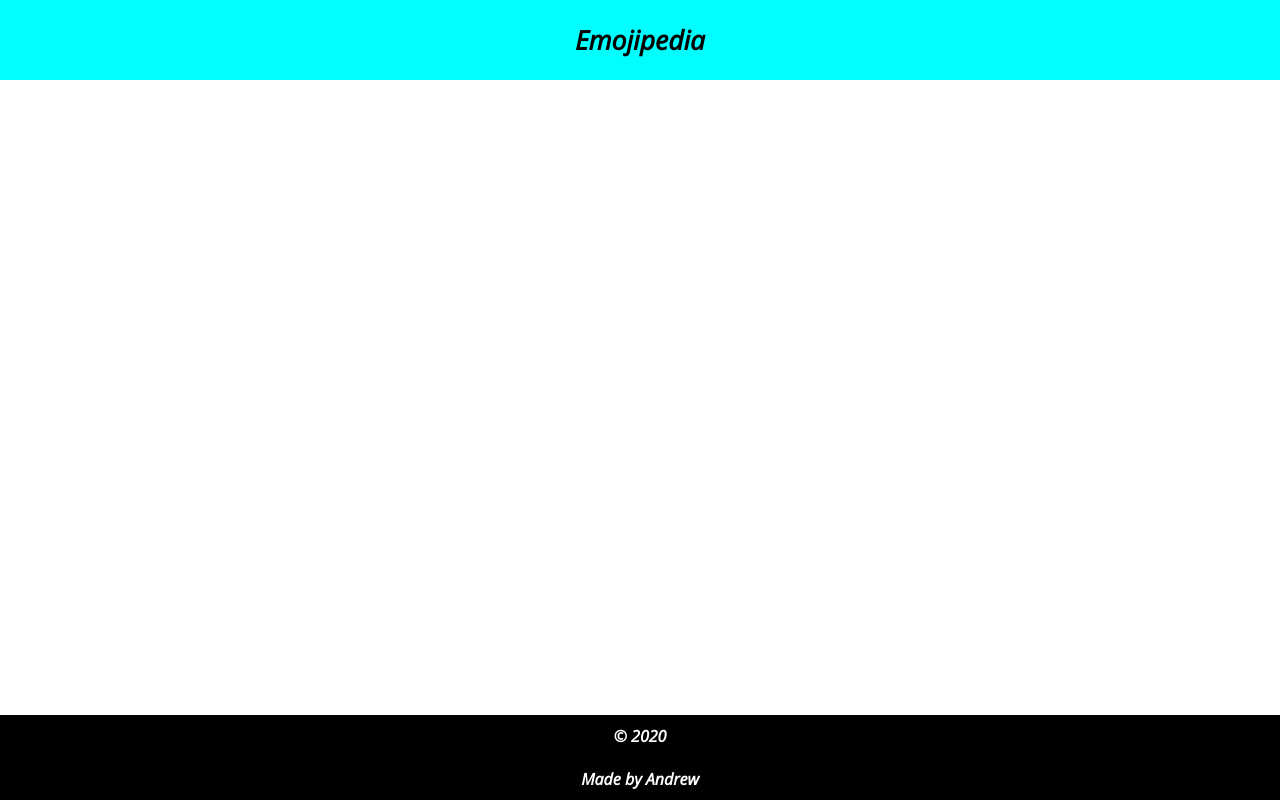
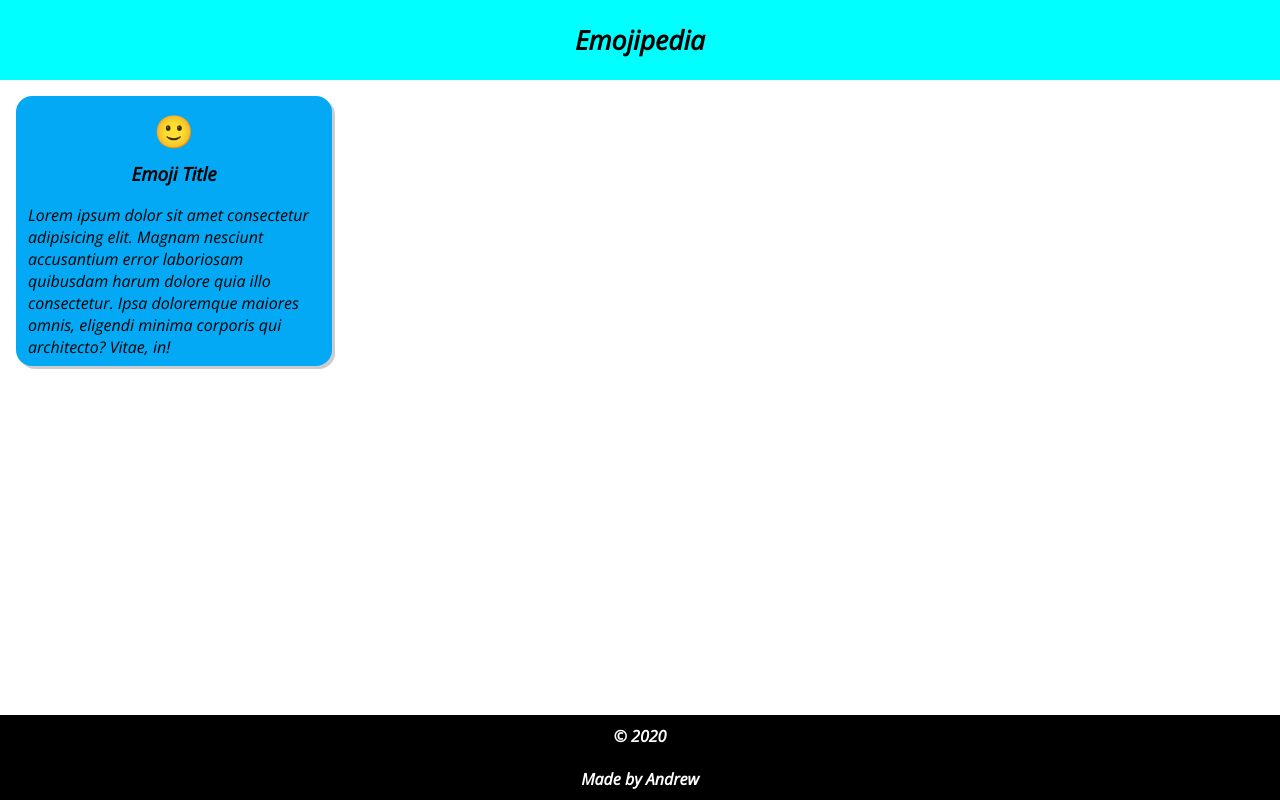
Before and after one commit to ajoel24/emojipedia, a React (Create React App) app: page / in a window 1280 px wide. Built offline with nearby package versions, Linux system fonts and the light colour scheme.

Commit message:
Added Card component

```diff
--- a/src/components/app/App.js
+++ b/src/components/app/App.js
@@ -2,11 +2,13 @@ import React from "react";
 import "./App.css";
 import Header from "../header/Header";
 import Footer from "../footer/Footer";
+import Card from "../card/Card";
 
 function App() {
 	return (
 		<div>
 			<Header />
+			<Card />
 			<Footer />
 		</div>
 	);
--- a/src/components/card/Card.css
+++ b/src/components/card/Card.css
@@ -3,4 +3,20 @@
   flex-flow: column nowrap;
   align-items: center;
   justify-content: center;
+  background-color: #03a9f4;
+  max-width: 300px;
+  margin: 1rem;
+  padding: 0.5rem;
+  border-radius: 1rem;
+  box-shadow: 3px 3px 0 0 #ccc;
 }
+
+.card p {
+  margin: 0;
+  padding: 0 0.25rem;
+}
+
+.emoji {
+  margin-top: 1rem;
+  transform: scale(2);
+}
--- a/src/components/card/Card.jsx
+++ b/src/components/card/Card.jsx
@@ -1,11 +1,17 @@
 import React from "react";
+import "./Card.css";
 
 function Card() {
 	return (
 		<section className="card">
-			<span>🙂</span>
+			<span className="emoji">🙂</span>
 			<h3>Emoji Title</h3>
-			<p>Emoji Description</p>
+			<p>
+				Lorem ipsum dolor sit amet consectetur adipisicing elit. Magnam nesciunt
+				accusantium error laboriosam quibusdam harum dolore quia illo
+				consectetur. Ipsa doloremque maiores omnis, eligendi minima corporis qui
+				architecto? Vitae, in!
+			</p>
 		</section>
 	);
 }
```
